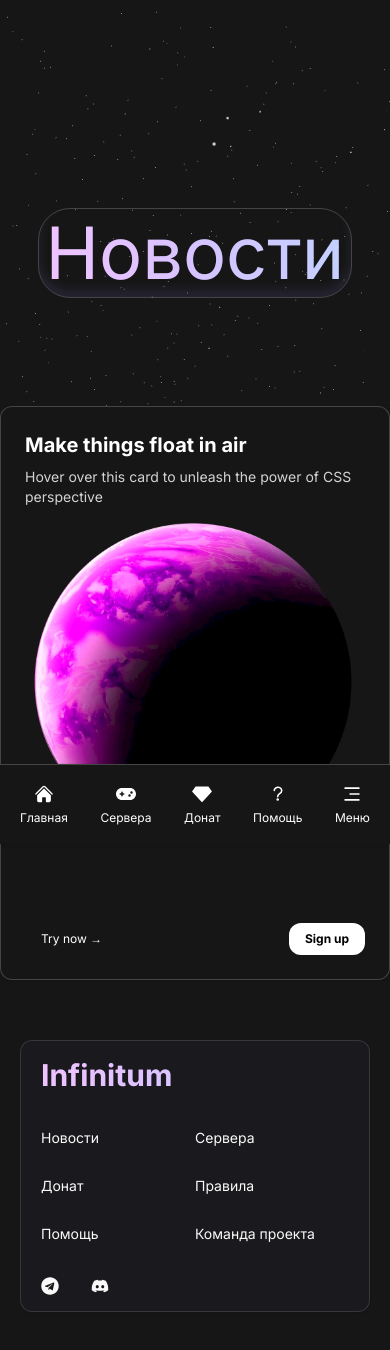
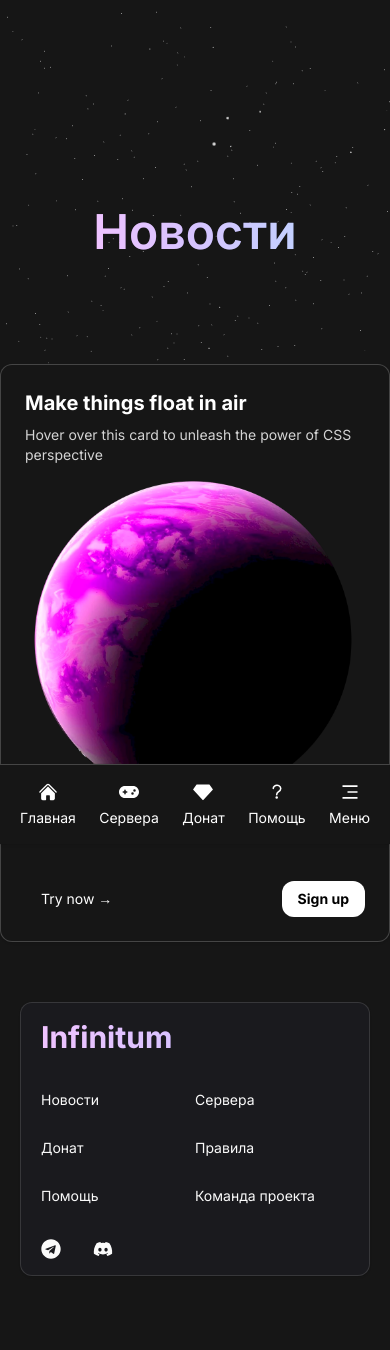
Before and after one commit to amazonooo/InfinitumWebsite, a Next.js app: page /news in a window 390 px wide. Shown: the top 1350 px of the page. Built offline with nearby package versions, Linux system fonts and the light colour scheme; a web font is replaced by a local one.

Commit message:
header and footer for mobile

```diff
--- a/src/app/layout.tsx
+++ b/src/app/layout.tsx
@@ -6,8 +6,6 @@ import { ThemeProvider } from '@/providers/theme-provider'
 import StarsCanvas from '@/components/ui/stars/Stars'
 import Footer from '@/components/layout/Footer'
 import { navButtons, navItems } from '@/components/ui/header/navItems'
-import { useMediaQuery } from 'react-responsive'
-import MobileNav from '@/components/ui/header/MobileNav'
 
 const inter = Inter({ subsets: ["latin"] });
 
@@ -21,9 +19,6 @@ export default function RootLayout({
 }: Readonly<{
   children: React.ReactNode;
 }>) {
-	// const isDesktop = useMediaQuery({ minWidth: 1024 })
-	// const isMobile = useMediaQuery({ minWidth: 767 })
-
   return (
 		<html lang='en'>
 			<body
--- a/src/app/news/components/NewsHero.tsx
+++ b/src/app/news/components/NewsHero.tsx
@@ -5,9 +5,9 @@ import NewsHeroContent from './NewsHeroContent'
 
 const NewsHero: FC = () => {
 	return (
-		<div className='relative flex flex-col w-full h-full'>
+		<>
 			<NewsHeroContent />
-		</div>
+		</>
 	)
 }
 
--- a/src/app/news/components/NewsHeroContent.tsx
+++ b/src/app/news/components/NewsHeroContent.tsx
@@ -1,6 +1,7 @@
 import { FC } from 'react'
 import { motion } from 'framer-motion'
 import { slideInFromRight } from '@/utils/motion'
+import Heading from '@/components/ui/Heading'
 
 const NewsHeroContent: FC = () => {
   return (
@@ -12,11 +13,13 @@ const NewsHeroContent: FC = () => {
 			<div className='flex flex-col w-full h-full justify-center items-center text-start'>
 				<motion.div
 					variants={slideInFromRight(0.3)}
-					className='Welcome-box py-2 px-[7px]'
 				>
-					<h1 className='Welcome-text text-7xl'>Новости</h1>
+					<Heading
+						title='Новости'
+						className='text-5xl md:text-6xl font-semibold'
+					/>
+					{/* <h1 className='Welcome-text text-7xl'>Новости</h1> */}
 				</motion.div>
-
 			</div>
 		</motion.div>
 	)
--- a/src/components/layout/Header.tsx
+++ b/src/components/layout/Header.tsx
@@ -74,7 +74,7 @@ export const Header = ({
 							duration: 0.2,
 						}}
 						className={cn(
-							'max-w-fit md:min-w-[40vw] lg:min-w-[70vw] 2xl:min-w-[81vw] mx-auto fixed z-[5000] top-6 inset-x-0 px-10 py-4 rounded-lg border border-white/[0.2] shadow-[0px_2px_3px_-1px_rgba(0,0,0,0.1),0px_1px_0px_0px_rgba(25,28,33,0.02),0px_0px_0px_1px_rgba(25,28,33,0.08)] bg-[#161616]',
+							'max-w-fit md:min-w-[40vw] lg:min-w-[70vw] 2xl:min-w-[81vw] mx-auto fixed z-[5000] top-6 inset-x-0 xl:px-10 lg:px-5 py-4 rounded-lg border border-white/[0.2] shadow-[0px_2px_3px_-1px_rgba(0,0,0,0.1),0px_1px_0px_0px_rgba(25,28,33,0.02),0px_0px_0px_1px_rgba(25,28,33,0.08)] bg-[#161616]',
 							className
 						)}
 						style={{
@@ -88,25 +88,25 @@ export const Header = ({
 							<div className='text-2xl font-bold Welcome-text'>
 								<Link href={'/'}>Infinitum</Link>
 							</div>
-							<li className='flex justify-between gap-x-6 font-semibold'>
+							<li className='flex justify-between lg:gap-x-4 xl:gap-x-6 font-semibold'>
 								{navItems.map((navItem: any, idx: number) => (
 									<Link
 										key={`link=${idx}`}
 										href={navItem.link}
 										className={cn(
-											'relative dark:text-neutral-50 text-[14px] md:text-base font-semibold cursor-pointer items-center  flex space-x-1 transition-colors duration-300 text-neutral-600 dark:hover:text-neutral-400 hover:text-neutral-700'
+											'relative dark:text-neutral-50 font-semibold cursor-pointer items-center  flex space-x-1 transition-colors duration-300 text-neutral-600 dark:hover:text-neutral-400 hover:text-neutral-700'
 										)}
 									>
 										<span className='block sm:hidden'>{navItem.icon}</span>
 										{/* add !cursor-pointer */}
 										{/* remove hidden sm:block for the mobile responsive */}
-										<span className='text-sm !cursor-pointer'>
+										<span className='xl:text-base lg:text-sm !cursor-pointer'>
 											{navItem.name}
 										</span>
 									</Link>
 								))}
 								<div
-									className='text-[14px] relative items-center  flex font-semibold transition-colors duration-300 dark:text-neutral-50 text-neutral-600 dark:hover:text-neutral-400 hover:text-neutral-700'
+									className='xl:text-base lg:text-sm relative items-center  flex font-semibold transition-colors duration-300 dark:text-neutral-50 text-neutral-600 dark:hover:text-neutral-400 hover:text-neutral-700'
 									onMouseEnter={() => setShow(true)}
 									onMouseLeave={() => setShow(false)}
 								>
@@ -120,7 +120,7 @@ export const Header = ({
 									)}
 								</div>
 							</li>
-							<li className='flex justify-between items-center gap-x-6'>
+							<li className='flex justify-between items-center lg:gap-x-4 xl:gap-x-6'>
 								<Link
 									className={cn(
 										'relative dark:text-neutral-50 items-center  flex space-x-1 text-neutral-600 dark:hover:text-neutral-400 hover:text-neutral-700'
@@ -144,17 +144,10 @@ export const Header = ({
 								</Link>
 							</li>
 						</ul>
-						{/* remove this login btn */}
-						{/* <button className="border text-sm font-medium relative border-neutral-200 dark:border-white/[0.2] text-black dark:text-white px-4 py-2 rounded-full">
-          <span>Login</span>
-          <span className="absolute inset-x-0 w-1/2 mx-auto -bottom-px bg-gradient-to-r from-transparent via-blue-500 to-transparent  h-px" />
-        </button> */}
 					</motion.header>
 				</AnimatePresence>
 			)}
-			{isMobile && (
-				<MobileNav />
-			)}
+			{isMobile && <MobileNav />}
 		</>
 	)
 }
--- a/src/components/ui/footer/FooterNav.tsx
+++ b/src/components/ui/footer/FooterNav.tsx
@@ -6,11 +6,11 @@ import { FaDiscord, FaTelegram } from 'react-icons/fa'
 
 const FooterNav: FC = () => {
 	return (
-		<nav className='lg:flex lg:justify-between lg:items-center lg:flex-row px-5 lg:px-10'>
-			<h1 className='Welcome-text font-bold text-3xl mb-8 lg:mb-0 lg:mr-52'>
+		<nav className='xl:flex xl:justify-between xl:items-center xl:flex-row px-5 xl:px-10'>
+			<h1 className='Welcome-text font-bold text-3xl mb-8 xl:mb-0 xl:mr-52'>
 				Infinitum
 			</h1>
-			<ul className='lg:flex grid grid-cols-2 sm:grid-cols-3 lg:flex-row gap-y-6 sm:text-base lg:text-lg font-normal lg:items-center lg:gap-x-8 lg:mr-auto'>
+			<ul className='xl:flex grid grid-cols-2 sm:grid-cols-3 xl:flex-row gap-y-6 sm:text-base xl:text-xl font-normal xl:items-center xl:gap-x-8 xl:mr-auto'>
 				<li>
 					<Link
 						className='transition-colors duration-300 dark:text-neutral-50 text-neutral-600 dark:hover:text-neutral-400 hover:text-neutral-700 cursor-pointer text-[14px] md:text-[16px]'
@@ -60,11 +60,11 @@ const FooterNav: FC = () => {
 					</Link>
 				</li>
 			</ul>
-			<ul className='mt-8 lg:mt-0 flex gap-x-8'>
-				<li className='transition-colors duration-300 cursor-pointer text-lg dark:text-neutral-50 text-neutral-600 dark:hover:text-neutral-400 hover:text-neutral-700'>
+			<ul className='mt-8 xl:mt-0 flex gap-x-8'>
+				<li className='transition-colors duration-300 cursor-pointer text-xl dark:text-neutral-50 text-neutral-600 dark:hover:text-neutral-400 hover:text-neutral-700'>
 					<FaTelegram />
 				</li>
-				<li className='transition-colors duration-300 cursor-pointer text-lg dark:text-neutral-50 text-neutral-600 dark:hover:text-neutral-400 hover:text-neutral-700'>
+				<li className='transition-colors duration-300 cursor-pointer text-xl dark:text-neutral-50 text-neutral-600 dark:hover:text-neutral-400 hover:text-neutral-700'>
 					<FaDiscord />
 				</li>
 			</ul>
--- a/src/components/ui/header/MobileNavItems.tsx
+++ b/src/components/ui/header/MobileNavItems.tsx
@@ -32,25 +32,25 @@ const MobileNavItems: FC = () => {
 				<ul className='flex justify-between w-full items-center h-full'>
 					<li className='flex items-center justify-center flex-col gap-y-1.5 group cursor-pointer'>
 						<HiHome className='w-5 h-5 sm:w-6 sm:h-7 md:w-7 md:h-7 group-active:translate-y-2 transition-transform duration-500' />
-						<Link href={'/'} className='text-xs sm:text-base'>
+						<Link href={'/'} className='text-sm sm:text-base'>
 							Главная
 						</Link>
 					</li>
 					<li className='flex items-center justify-center flex-col gap-y-1.5 group cursor-pointer'>
 						<FaGamepad className='w-5 h-5 sm:w-6 sm:h-6 md:w-7 md:h-7 group-active:translate-y-2 transition-transform duration-500' />
-						<Link href={'/'} className='text-xs sm:text-base'>
+						<Link href={'/'} className='text-sm sm:text-base'>
 							Сервера
 						</Link>
 					</li>
 					<li className='flex items-center justify-center flex-col gap-y-1.5 group cursor-pointer'>
 						<RiVipDiamondFill className='w-5 h-5 sm:w-6 sm:h-6 md:w-7 md:h-7 group-active:translate-y-2 transition-transform duration-500' />
-						<Link href={'/'} className='text-xs sm:text-base'>
+						<Link href={'/'} className='text-sm sm:text-base'>
 							Донат
 						</Link>
 					</li>
 					<li className='flex items-center justify-center flex-col gap-y-1.5 group cursor-pointer'>
 						<IoHelpOutline className='w-5 h-5 sm:w-6 sm:h-6 md:w-7 md:h-7 group-active:translate-y-2 transition-transform duration-500' />
-						<Link href={'/'} className='text-xs sm:text-base'>
+						<Link href={'/'} className='text-sm sm:text-base'>
 							Помощь
 						</Link>
 					</li>
@@ -63,7 +63,7 @@ const MobileNavItems: FC = () => {
 						) : (
 							<IoCloseSharp className='w-5 h-5 sm:w-6 sm:h-6 md:w-7 md:h-7 group-active:translate-y-2 transition-transform duration-500' />
 						)}
-						<p className='text-xs sm:text-base select-none'>Меню</p>
+						<p className='text-sm sm:text-base select-none'>Меню</p>
 					</li>
 				</ul>
 			</nav>
--- a/src/components/ui/header/More.tsx
+++ b/src/components/ui/header/More.tsx
@@ -19,7 +19,7 @@ const More: FC = () => {
 			transition={{ duration: 0.3 }}
 		>
 			<ul className='flex flex-col gap-y-4 p-4'>
-				<li className='w-full h-full text-[14px]'>
+				<li className='w-full h-full text-sm'>
 					<Link
 						className='relative dark:text-neutral-50 transition-colors duration-300 items-center  flex space-x-1 text-neutral-600 dark:hover:text-neutral-400 hover:text-neutral-700'
 						href={'/'}
@@ -27,7 +27,7 @@ const More: FC = () => {
 						Помощь
 					</Link>
 				</li>
-				<li className='w-full h-full text-[14px]'>
+				<li className='w-full h-full text-sm'>
 					<Link
 						className='relative dark:text-neutral-50 transition-colors duration-300 items-center  flex space-x-1 text-neutral-600 dark:hover:text-neutral-400 hover:text-neutral-700'
 						href={'/'}
@@ -35,7 +35,7 @@ const More: FC = () => {
 						Команда проекта
 					</Link>
 				</li>
-				<li className='w-full h-full text-[14px]'>
+				<li className='w-full h-full text-sm'>
 					<Link
 						className='relative dark:text-neutral-50 transition-colors duration-300 items-center  flex space-x-1 text-neutral-600 dark:hover:text-neutral-400 hover:text-neutral-700'
 						href={'/'}
@@ -43,7 +43,7 @@ const More: FC = () => {
 						Банлист
 					</Link>
 				</li>
-				<li className='w-full h-full text-[14px]'>
+				<li className='w-full h-full text-sm'>
 					<Link
 						className='relative dark:text-neutral-50 transition-colors duration-300 items-center  flex space-x-1 text-neutral-600 dark:hover:text-neutral-400 hover:text-neutral-700'
 						href={'/'}
@@ -51,7 +51,7 @@ const More: FC = () => {
 						Бонусы
 					</Link>
 				</li>
-				<li className='w-full h-full text-[14px]'>
+				<li className='w-full h-full text-sm'>
 					<Link
 						className='relative dark:text-neutral-50 transition-colors duration-300 items-center  flex space-x-1 text-neutral-600 dark:hover:text-neutral-400 hover:text-neutral-700'
 						href={'/'}
--- a/src/components/ui/hero/HeroContent.tsx
+++ b/src/components/ui/hero/HeroContent.tsx
@@ -22,7 +22,7 @@ const HeroContent: FC = () => {
 
 				<motion.p
 					variants={slideInFromLeft(0.5)}
-					className='text-center mt-5 mb-7 text-base md:text-[18px]'
+					className='text-center mt-5 mb-7 text-base md:text-[18px] md:max-w-[750px]'
 				>
 					Испытай новый уровень удобства с инновационным лаунчером, объединяющим
 					все игровые библиотеки одном интерфейсе
--- a/src/components/ui/main-info/MainInfo.tsx
+++ b/src/components/ui/main-info/MainInfo.tsx
@@ -24,7 +24,7 @@ const MainInfo: FC = () => {
 		>
 			<Heading
 				title='Новости'
-				className='text-center text-5xl md:text-6xl font-semibold'
+				className='text-5xl md:text-6xl font-semibold'
 				// variants={slideInFromLeft(0.8)}
 			></Heading>
 			<motion.div variants={slideInFromLeft(0.8)} className='px-5 sm:px-10'>
@@ -33,7 +33,7 @@ const MainInfo: FC = () => {
 			<Link
 				href={'/news'}
 				onClick={handleClick}
-				className='py-3 px-6 md:py-4 md:text-px-16 md:text-xl text-base text-center rounded-lg cursor-pointer bg-[#8951ff] hover:bg-[#b68ef1] transition-all duration-300 hover:-translate-y-1.5'
+				className='mt-7 py-3 px-6 md:py-4 md:text-px-16 md:text-xl text-base text-center rounded-lg cursor-pointer bg-[#8951ff] hover:bg-[#b68ef1] transition-all duration-300 hover:-translate-y-1.5'
 			>
 				Смотреть все новости
 			</Link>
--- a/src/components/ui/main-info/news/News.tsx
+++ b/src/components/ui/main-info/news/News.tsx
@@ -40,7 +40,7 @@ export default function News() {
 						translateZ={20}
 						translateX={-10}
 						as='button'
-						className='px-4 py-2 rounded-xl text-xs font-normal dark:text-white'
+						className='px-4 py-2 rounded-xl text-sm font-normal dark:text-white'
 					>
 						Try now →
 					</CardItem>
@@ -48,7 +48,7 @@ export default function News() {
 						translateZ={20}
 						translateX={10}
 						as='button'
-						className='px-4 py-2 rounded-xl bg-black dark:bg-white dark:text-black text-white text-xs font-bold'
+						className='px-4 py-2 rounded-xl bg-black dark:bg-white dark:text-black text-white text-sm font-bold'
 					>
 						Sign up
 					</CardItem>
```
